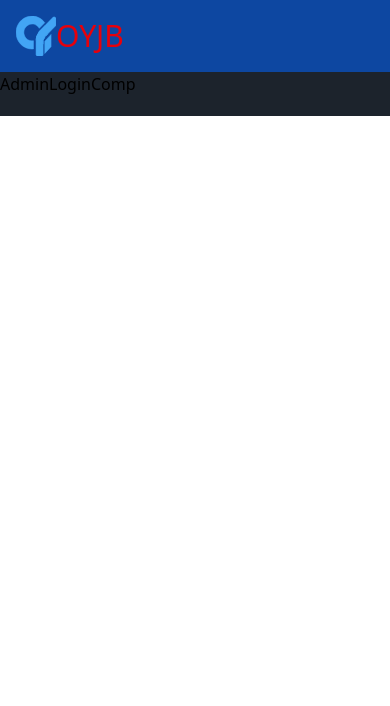
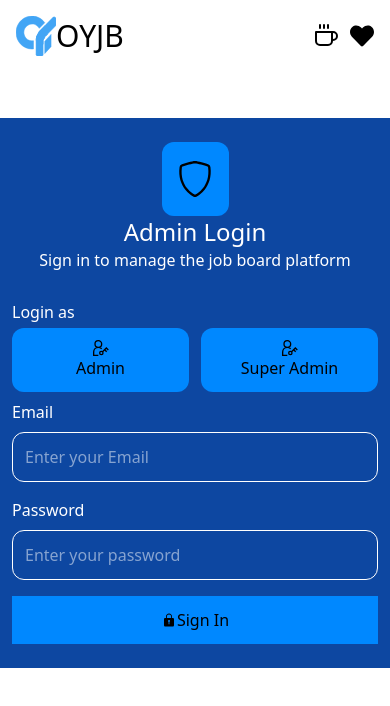
Before and after one commit to Ojay-stice/OYJB, a React (Vite) app: page /login in a window 390 px wide. Shown: the top 706 px of the page. Built offline with nearby package versions, Linux system fonts and the light colour scheme.

Commit message:
Made it all responsive, added admin login

```diff
--- a/src/components/AdminLoginComp.jsx
+++ b/src/components/AdminLoginComp.jsx
@@ -1,8 +1,87 @@
-import React from 'react'
+import React, { useState } from 'react'
+import { IoArrowBackCircleOutline } from "react-icons/io5";
+import { BsShield } from "react-icons/bs";
+import { BsPersonLock } from "react-icons/bs";
+import { GrUserAdmin } from "react-icons/gr";
+import { IoIosLock } from "react-icons/io";
+
+
+
+
 
 const AdminLoginComp = () => {
+  const roles = [{role:'Admin', icon:<BsPersonLock />}, {role:"Super Admin",icon:<GrUserAdmin />}]
+  const [openIndex, setOpenIndex] = useState(null)
+  const [selectedRole, setSelectedRole] = useState("")
+  const [loginDetails, setLoginDetails] = useState({
+    email:"",
+    password:"",
+    role:selectedRole
+  })
+
+
+  const handleChange = (e)=>{
+    setLoginDetails({...loginDetails, [e.target.name]:e.target.value})
+    console.log(e.target.name, e.target.value)
+  }
+  const handleRoleChange = (item, index)=>{
+    setSelectedRole(item.role)
+    setLoginDetails({...loginDetails, role:item.role})
+    setOpenIndex(openIndex === index ? null : index)
+    console.log(item.role)
+
+  }
+
+  const handleSubmit = (e)=>{
+    e.preventDefault()
+    console.log(loginDetails)
+  }
   return (
-    <div>AdminLoginComp</div>
+    <div className='w-full h-screen '>
+      <div className='flex gap-2 items-center text-white px-5 py-2'>
+        <IoArrowBackCircleOutline className='text-3xl'/>
+        <p className=''>Back to Job Board</p>
+      </div>
+
+      <div className='lg:w-[436px] py-3 bg-[#0D47A1] container mx-auto'>
+
+        <div className=' py-3 text-white text-center'>
+            <div className='lg:w-[332px] mx-auto'>
+                <div className='bg-[#0088FF]  rounded-xl flex justify-center items-center w-[67px] h-[74px] mx-auto'>
+                <BsShield className='text-[60px] text-black p-3'/>
+                </div>
+                <h5 className='text-2xl text-center'>Admin Login</h5>
+                <p>Sign in to manage the job board platform</p>
+            </div>
+            {/* form field */}
+            <form onSubmit={handleSubmit} className='mt-6'>
+              <p className='text-left py-1 pl-3'>Login as</p>
+              <div className='flex gap-3 px-3 justify-center'>
+                {roles.map((item,index)=>(
+                  <button onClick={()=>handleRoleChange(item, index)} key={index} className={`${openIndex === index ? "bg-black text-white w-[200px] rounded-xl text-center py-3": ""} w-[200px] rounded-xl text-center cursor-pointer bg-[#0088FF] text-black py-3`}>
+                    <GrUserAdmin className='mx-auto' />
+                    <p className=''>{item.role}</p>
+                  </button>
+                ))}
+              </div>
+              <div className='px-3 text-left mt-2'>
+                <label htmlFor="">Email</label>
+                <input onChange={handleChange} type="text" name='email' className='w-full py-3 rounded-xl outline-none px-3 my-2 border border-white' placeholder='Enter your Email' />
+              </div>
+               <div className='px-3 text-left my-2'>
+                <label htmlFor="">Password</label>
+                <input onChange={handleChange} type="text" name='password' className='w-full py-3 rounded-xl outline-none px-3 my-2 border border-white' placeholder='Enter your password' />
+              </div>
+
+              <div className=' mx-3'>
+
+                <button className='w-full flex items-center justify-center text-black text-center py-3 bg-[#0088FF] cursor-pointer'><IoIosLock />Sign In</button>
+              </div>
+            </form>
+        </div>
+
+      </div>
+    </div>
   )
 }
 
--- a/src/components/Hero.jsx
+++ b/src/components/Hero.jsx
@@ -34,14 +34,14 @@ const Hero = () => {
   return (
     <>
     <section className='px-4'>
-        <div className='lg:w-[671px] container mx-auto border px-2 py-4 my-5 text-white'>
+        <div className='lg:w-[671px] container mx-auto lg:border px-2 py-4 my-5 lg:text-white'>
         <h1 className='text-3xl font-semibold text-center'> Find your dream job</h1>
         <p>Discover verified job opportunities from trusted employers. No registration required - just browse, download, and apply!</p>
     </div>
 
 
-        <form action="" className=' border border-white lg:w-[600px] container mx-auto rounded-md '>
-            <div className='flex justify-between items-center text-white py-3 px-4'>
+        <form action="" className=' border border-[#D0D5DD] lg:border-white lg:w-[600px] container mx-auto rounded-md '>
+            <div className='flex justify-between items-center lg:text-white py-3 px-4'>
                <div className='flex items-center gap-4'>
                  <CiSearch size={26} />
                  <input className='lg:w-[268px]  outline-none ' type="search" placeholder='Search Jobs, Companies,location...'  />
@@ -54,7 +54,7 @@ const Hero = () => {
 
     {/* Handle toggle jobs section */}
 
-    <section className='flex flex-wrap lg:flex-row text-white my-5 gap-10 justify-center'>
+    <section className='flex flex-wrap flex-row lg:text-white mt-10 mb-5 gap-4 lg:gap-10 justify-center'>
         {toggleJobsData.map((item,index)=>(
            <HeroBtn key={index}
            handleToggle={()=>handleToggle(index)}
@@ -63,7 +63,7 @@ const Hero = () => {
            title={item.title}
            jobCount={jobCount}
            index={index}
-           className={'w-[200px] p-3 flex flex-col items-center border border-white text-center rounded-xl'}
+           className={'lg:w-[200px] w-[83.5px] p-3 flex flex-col items-center border border-[#D0D5DD] lg:border-white text-center rounded-xl'}
             />
         ))}
     </section>
--- a/src/components/Navbar.jsx
+++ b/src/components/Navbar.jsx
@@ -7,20 +7,20 @@ import { FiCoffee } from "react-icons/fi";
 
 const Navbar = () => {
   return (
-    <nav className='px-4 lg:px-44 flex justify-between items-center py-4  bg-[#0D47A1]'>
+    <nav className='px-4 lg:px-44 flex justify-between items-center py-4  lg:bg-[#0D47A1]'>
 
             <Link className='flex items-center' to={'/'}>
              <img src={logo} alt="" />
-             <p className='text-3xl font-medium text-red-600'>OYJB</p>
+             <p className='text-3xl font-medium lg:text-white'>OYJB</p>
             </Link>
 
 
-        <div className='lg:flex items-center gap-10 hidden '>
+        <div className='lg:flex items-center gap-10 '>
             <div className='flex gap-3 items-center'>
-                <button className='flex rounded-md items-center gap-3 p-3 bg-[#F29B9B]'><FiCoffee /> <span>Buy Coffee</span></button>
-                <button className='flex rounded-md items-center gap-3 p-3 bg-[#00C8B3]'><FaHeart /> <span>Give Candy</span></button>
+                <button className='flex rounded-md items-center gap-3 lg:p-3 lg:bg-[#F29B9B]'><FiCoffee className='text-2xl' /> <span className='hidden lg:inline'>Buy Coffee</span></button>
+                <button className='flex rounded-md items-center gap-3 lg:p-3 lg:bg-[#00C8B3]'><FaHeart className='text-2xl' /> <span className='hidden lg:inline'>Give Candy</span></button>
             </div>
-            <Link to={'/login'} className='text-white'>Admin Login</Link>
+            <Link to={'/login'} className='lg:text-white hidden lg:inline'>Login</Link>
         </div>
 
      </nav>
--- a/src/index.css
+++ b/src/index.css
@@ -1 +1,10 @@
-@import "tailwindcss"
+@import "tailwindcss";
+
+.addborder::before{
+content:"";
+display: block;
+margin: 0 auto;
+ width: 300px;
+ height: 1.5px;
+ background-color:white;
+}
--- a/src/layout/Layout.jsx
+++ b/src/layout/Layout.jsx
@@ -4,7 +4,7 @@ import { Outlet } from 'react-router'
 
 const Layout = () => {
   return (
-    <div className='bg-[#1c232c] pb-5'>
+    <div className='lg:bg-[#1c232c] bg-white pb-5'>
         <Navbar />
         <Outlet />
     </div>
```
Also changed, not shown: src/components/dashboard/DashboardLanding.jsx (+61 -12 lines).
